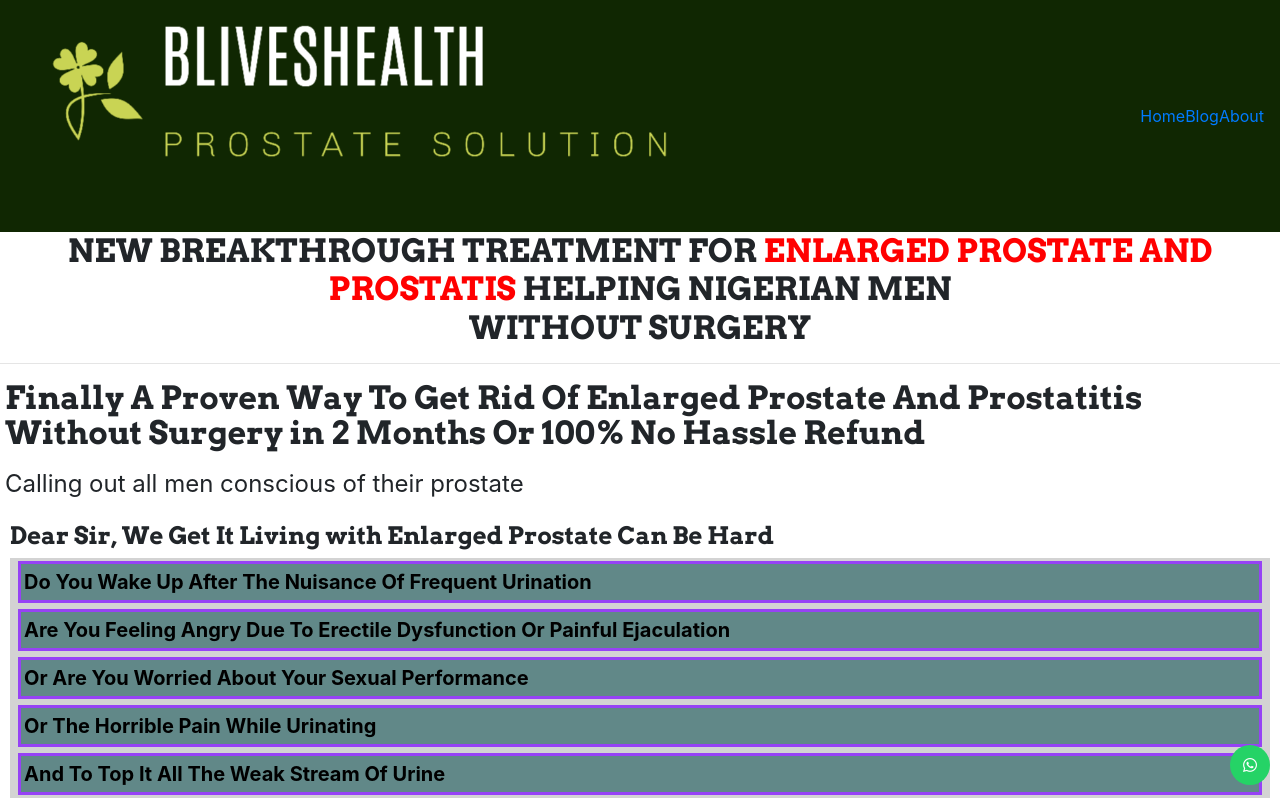
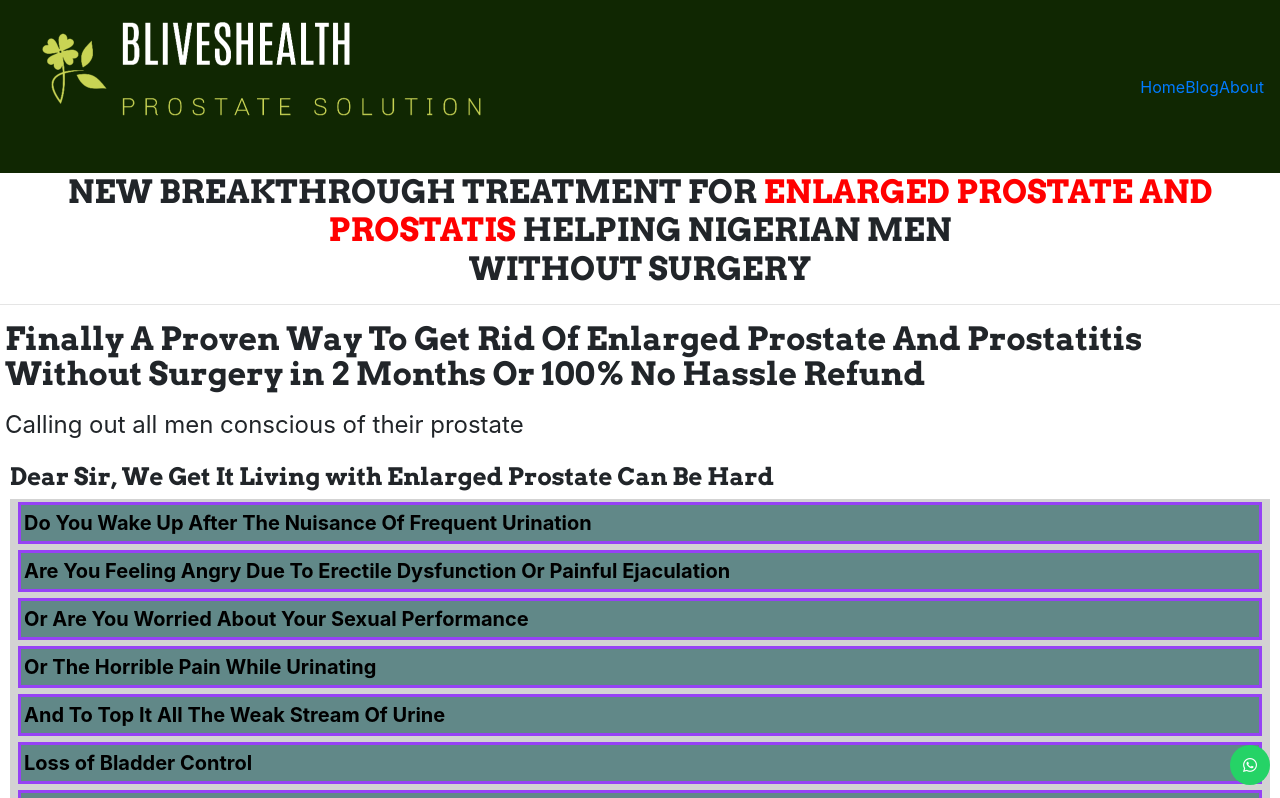
Before and after one commit to Oluwafemi145/yufg, a plain HTML site: page index-2.html in a window 1280 px wide. Shown: the top 798 px of the page. Drawn offline with nearby package versions, Linux system fonts and the light colour scheme.

Commit message:
Update boblives.css

```diff
--- a/boblives.css
+++ b/boblives.css
@@ -10,7 +10,7 @@ body {
 .logo{
 padding:0;
 margin:0;
-width:70%;}
+width:50%;}
 .nav-link,
 .navbar-brand {
     color: #fff;
```
